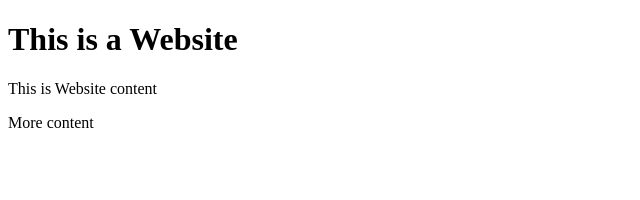
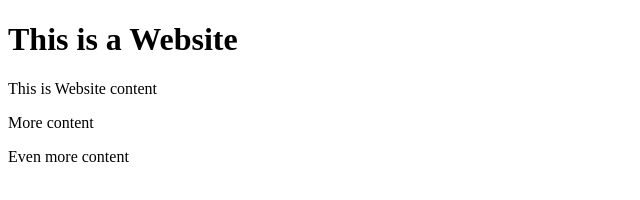
Before and after one commit to 22127251/CICD_test_0, a plain HTML site: page index.html in a window 1280 px wide. Shown: the whole page, without its empty margins (0-640 px from the left). Drawn offline with Linux system fonts and the light colour scheme.

Commit message:
change index.html and jenkinsfile

```diff
--- a/index.html
+++ b/index.html
@@ -6,7 +6,7 @@
     <h1>This is a Website</h1>
     <p>This is Website content</p>
     <p>More content</p>
-
+    <p>Even more content</p>
 </body>
 
 </html>
```
Also changed, not shown: 1 other file.
